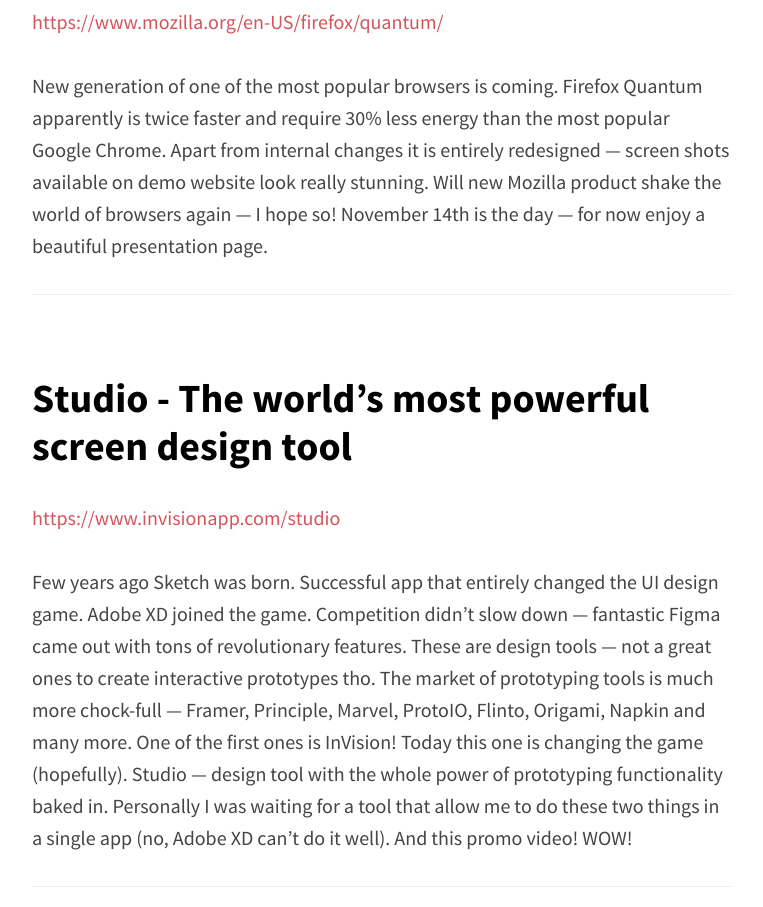
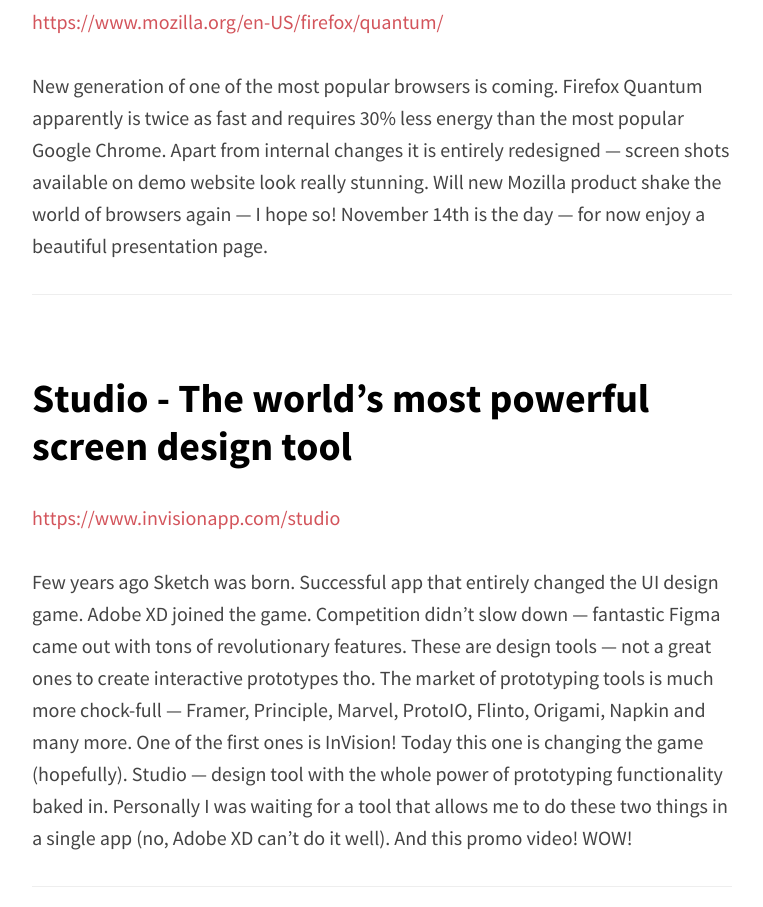
Before and after one commit to kimruddock/pawelgrzybek.github.io, a Jekyll site: the page built from _posts/2017-10-31-top-picks-2017-october.md, in a window 1280 px wide and 1400 px high, scrolled down 1471 px. Shown: the part 187-1094 px from the top of the window, without its empty margins (258-1021 px from the left). Built offline with Jekyll 4.4.1, drawn with Linux system fonts in a browser that asks for light colours; comment, search, counter and statistics services are not loaded; some of the changed text lies outside the part shown.

Commit message:
Some english police here ! Yo!

```diff
--- a/_posts/2017-10-31-top-picks-2017-october.md
+++ b/_posts/2017-10-31-top-picks-2017-october.md
@@ -32,7 +32,7 @@
 
 [https://www.mozilla.org/en-US/firefox/quantum/](https://www.mozilla.org/en-US/firefox/quantum/)
 
-New generation of one of the most popular browsers is coming. Firefox Quantum apparently is twice faster and require 30% less energy than the most popular Google Chrome. Apart from internal changes it is entirely redesigned — screen shots available on demo website look really stunning. Will new Mozilla product shake the world of browsers again — I hope so! November 14th is the day — for now enjoy a beautiful presentation page.
+New generation of one of the most popular browsers is coming. Firefox Quantum apparently is twice as fast and requires 30% less energy than the most popular Google Chrome. Apart from internal changes it is entirely redesigned — screen shots available on demo website look really stunning. Will new Mozilla product shake the world of browsers again — I hope so! November 14th is the day — for now enjoy a beautiful presentation page.
 
 - - -
 
@@ -40,7 +40,7 @@
 
 [https://www.invisionapp.com/studio](https://www.invisionapp.com/studio)
 
-Few years ago Sketch was born. Successful app that entirely changed the UI design game. Adobe XD joined the game. Competition didn't slow down — fantastic Figma came out with tons of revolutionary features. These are design tools — not a great ones to create interactive prototypes tho. The market of prototyping tools is much more chock-full — Framer, Principle, Marvel, ProtoIO, Flinto, Origami, Napkin and many more. One of the first ones is InVision! Today this one is changing the game (hopefully). Studio — design tool with the whole power of prototyping functionality baked in. Personally I was waiting for a tool that allow me to do these two things in a single app (no, Adobe XD can't do it well). And this promo video! WOW!
+Few years ago Sketch was born. Successful app that entirely changed the UI design game. Adobe XD joined the game. Competition didn't slow down — fantastic Figma came out with tons of revolutionary features. These are design tools — not a great ones to create interactive prototypes tho. The market of prototyping tools is much more chock-full — Framer, Principle, Marvel, ProtoIO, Flinto, Origami, Napkin and many more. One of the first ones is InVision! Today this one is changing the game (hopefully). Studio — design tool with the whole power of prototyping functionality baked in. Personally I was waiting for a tool that allows me to do these two things in a single app (no, Adobe XD can't do it well). And this promo video! WOW!
 
 - - -
 
```
Also changed, not shown: other parts of _posts/2017-10-31-top-picks-2017-october.md (+1 -1 lines).
